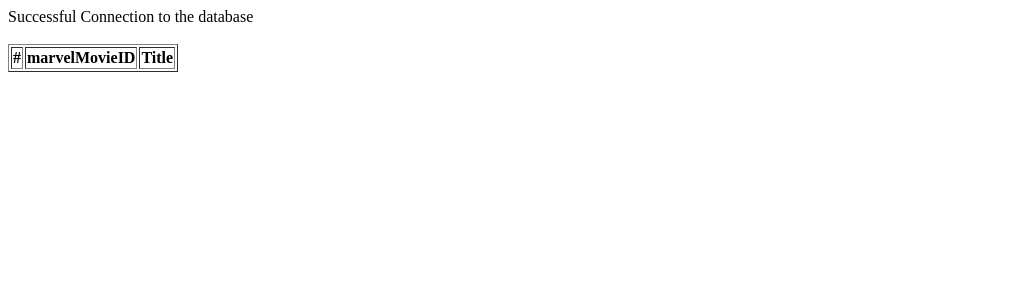
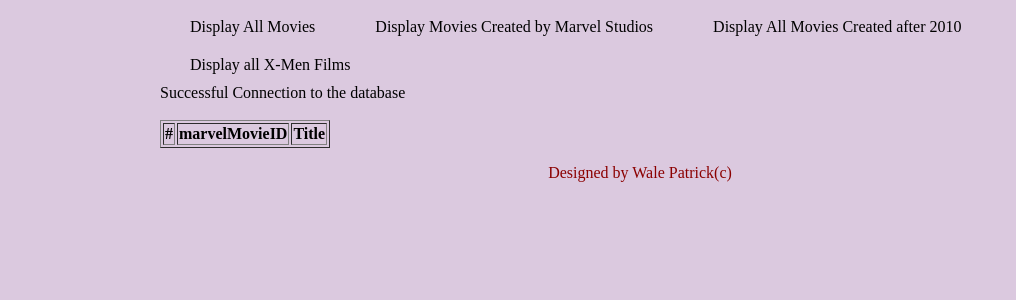
Before and after one commit to waleOkare/AzureTest, a PHP site: page /DisplayAllMovies.php in a window 1280 px wide. Shown: the top 300 px of the page, without its empty margins (0-1016 px from the left). Run offline with PHP 8.4, Linux system fonts and the light colour scheme; data that the repository does not hold is empty.

Commit message:
from home3

```diff
--- a/week5a/DisplayAllMovies.php
+++ b/week5a/DisplayAllMovies.php
@@ -1,3 +1,31 @@
+<!DOCTYPE html>
+<html lang="en">
+<head>
+    <meta charset="UTF-8">
+    <title>Marvel Movies </title>
+    <link rel="stylesheet" type="text/css" href="style.css">
+
+</head>
+
+
+<body>
+
+<header>
+    <nav>
+
+        <ul>
+            <li><a href="DisplayAllMovies.php"> Display All Movies </a> </li>
+            <li><a href="DisplayMoviesMarvelStudio.php"> Display Movies Created by Marvel Studios </a>  </li>
+            <li><a href="DisplayMoviesAfter2010.php"> Display All Movies Created after 2010 </a> </li>
+            <li><a href="DisplayAllXmenFilms.php"> Display all X-Men Films </a> </li>
+
+        </ul>
+
+    </nav>
+
+</header>
+
+
 <?php
 include ("connection.php");
 
@@ -40,3 +68,8 @@ while($row = mysqli_fetch_array($Movies_SQL_Query, MYSQLI_ASSOC)) {
 }
 
 echo "</table>";
+echo'
+<footer class="footer">
+    <p> Designed by Wale Patrick(c) </p>
+</footer>
+    ';
--- a/week5a/index.php
+++ b/week5a/index.php
@@ -35,3 +35,8 @@
 </main>
 </body>
 </html>
+
+
+<footer class="footer">
+    <p> Designed by Wale Patrick(c) </p>
+</footer>
--- a/week5a/style.css
+++ b/week5a/style.css
@@ -27,3 +27,16 @@ li a:hover{
     color: navy;
 }
 /* End of Navigation bar Control */
+
+footer>p{
+    text-align: center;
+    color:darkred;
+}
+#footer{
+    background-color:  darkolivegreen;
+
+    height: 200px;
+    clear: both;
+    width: 100%;
+
+}
```
Also changed, not shown: week5a/DisplayAllXmenFilms.php (+49 -1 lines), week5a/DisplayMoviesAfter2010.php (+46 -1 lines), week5a/DisplayMoviesMarvelStudio.php (+41 -1 lines).
